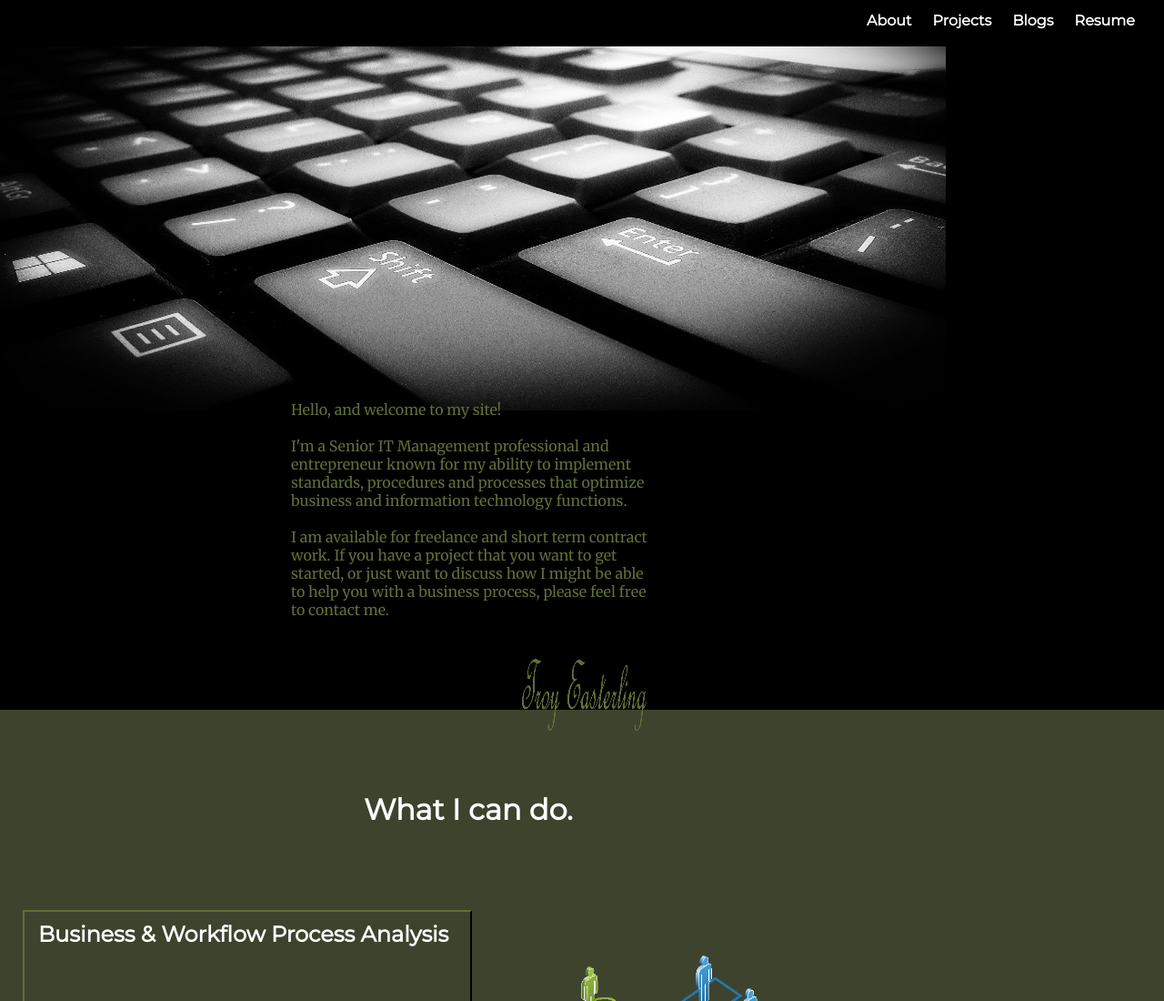
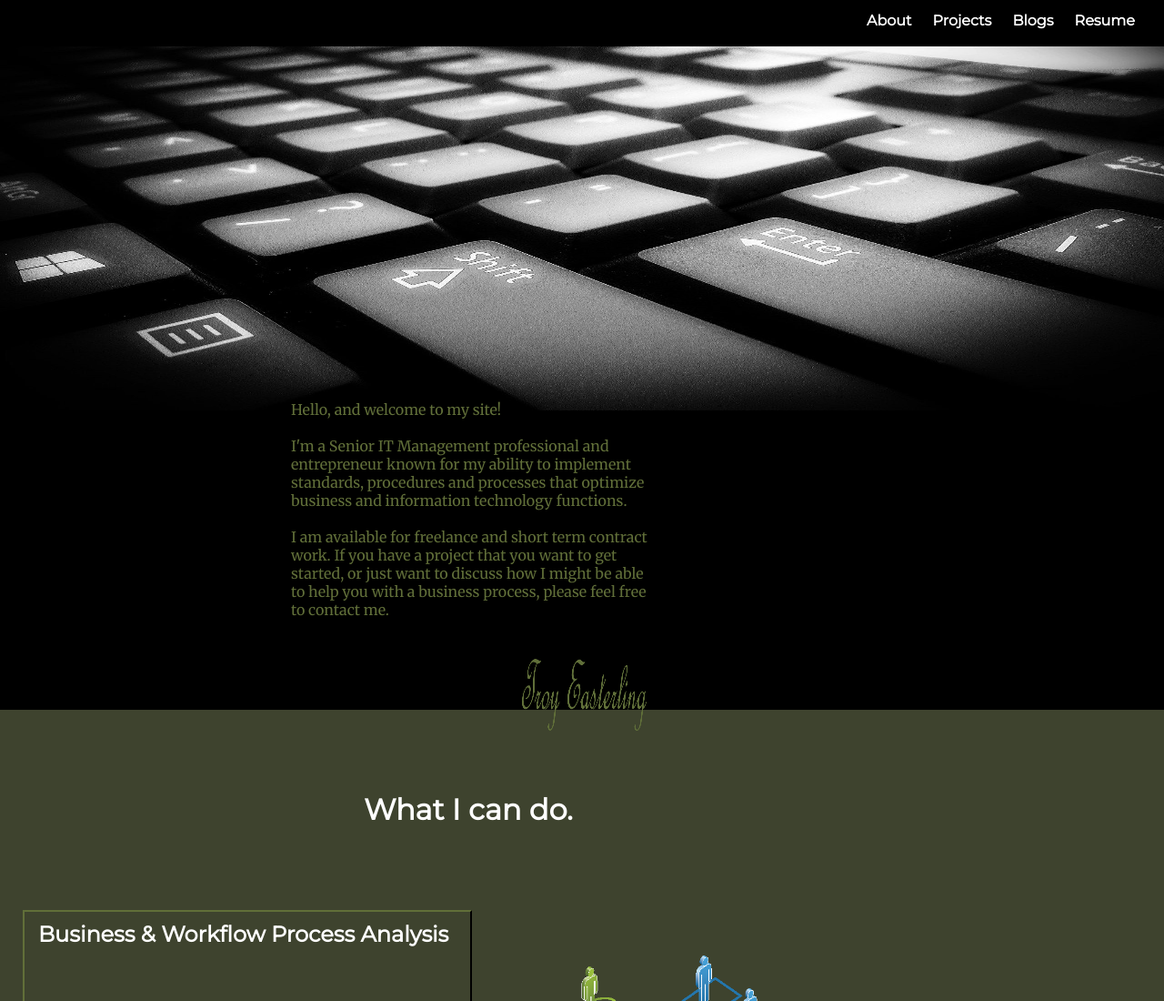
Before and after one commit to easterling/myPersonalWebSite, a plain HTML site: page index.html in a window 1280 px wide. Shown: the top 1100 px of the page at 91% size. Drawn offline with Linux system fonts and the light colour scheme.

Commit message:
Update styles.css

```diff
--- a/css/styles.css
+++ b/css/styles.css
@@ -157,7 +157,7 @@ td {
   }
 
 .img-keyboard {
-  width: 1040px;
+  width: 100%;
   height: 400px;
   position: absolute;
   top: 51px;
@@ -302,47 +302,3 @@ td {
   margin: 0;
   color: #ffffff;
 }
-
-
-
-
-
-
-
-/*
-.ba-h1 {
-  position: absolute;
-  left: 100px;
-  top: 450px;
-  font-family: 'Montserrat', cursive;
-  color: #616f39;
-}
-
-.map-h1 {
-  position: absolute;
-  right: 50px;
-  top: 540px;
-  font-family: 'Montserrat', cursive;
-  color: #616f39;
-}
-
-.bp-h1 {
-  position: absolute;
-  left: 45px;
-  top: 640px;
-  font-family: 'Montserrat', cursive;
-  color: #616f39;
-}
-
-.dev-h1 {
-  position: absolute;
-  right: 100px;
-  top: 720px;
-  font-family: 'Montserrat', cursive;
-  color: #616f39;
-}
-*/
-
-/* NOTES:
-
-  1.  To make sure that all text fields have the same font settings by default, textareas have a monospace font */
```
